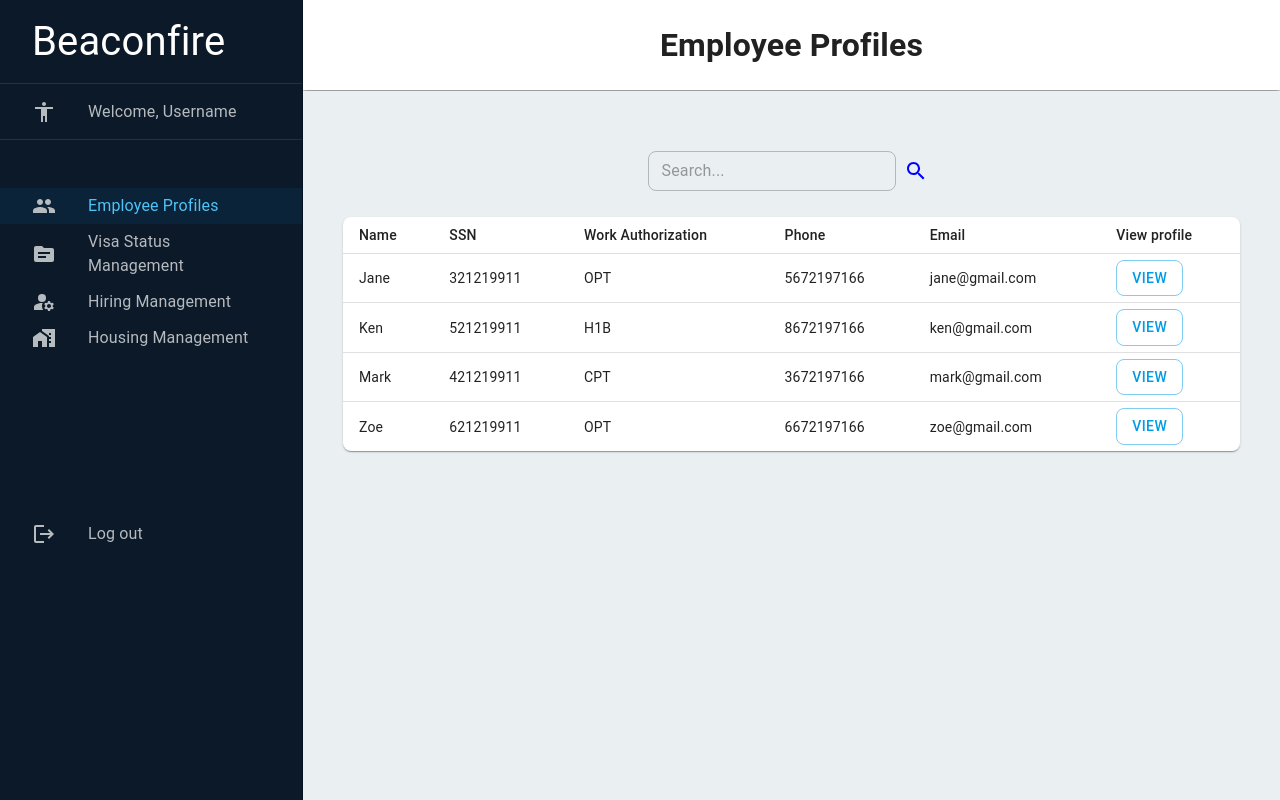
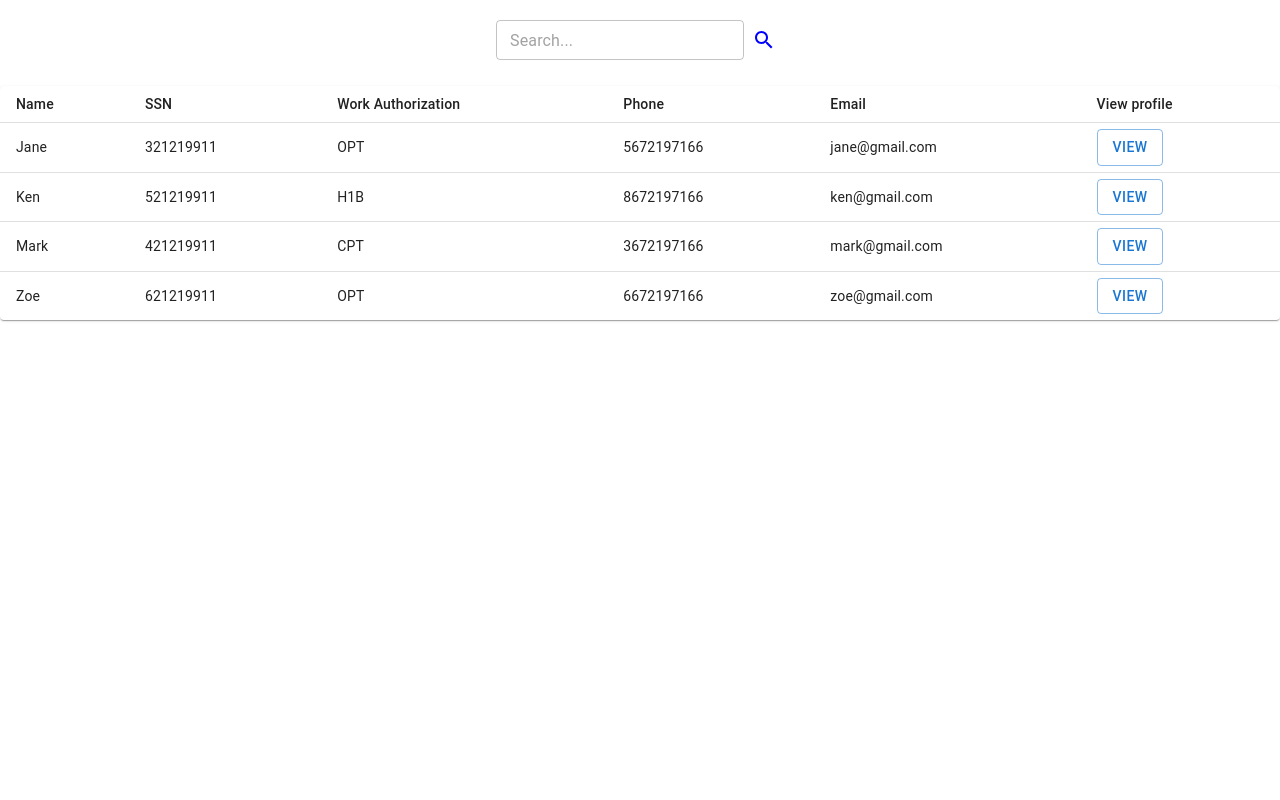
Before and after one commit to JiuqiZhang/HR-Portal, a React (Create React App) app in the folder frontend/: page / in a window 1280 px wide. Built offline with nearby package versions, Linux system fonts and the light colour scheme.

Commit message:
updated view comment

```diff
--- a/frontend/src/App.js
+++ b/frontend/src/App.js
@@ -1,7 +1,9 @@
 import "./styles/App.css";
-import Login from "./pages/Login/Login";
-import { Routes, Route, BrowserRouter } from "react-router-dom";
-import Main from "./pages/Main";
+// import Login from "./pages/Login/Login";
+// import { Routes, Route, BrowserRouter } from "react-router-dom";
+// import Main from "./pages/Main";
+import EmployeeProfile from "./pages/HR/EmployeeProfile";
+
 
 function App() {
   // const loggedIn = false;
@@ -12,13 +14,14 @@ function App() {
 
 
       </header> */}
-      <BrowserRouter>
+      {/* <BrowserRouter>
           <Routes>
 
             <Route path="*" element={<Main/>} />
             <Route path="/login" element={<Login />} />
           </Routes>
-        </BrowserRouter>
+        </BrowserRouter> */}
+      <EmployeeProfile/>
     </div>
   );
 }
--- a/frontend/src/components/Report/ViewComment.js
+++ b/frontend/src/components/Report/ViewComment.js
@@ -30,7 +30,7 @@ export default function ViewComment({ reportId, creater }) {
           setComment(res.data);
         }
       });
-  }, []);
+  }, [reportId]);
 
   return (
     <div>
```
